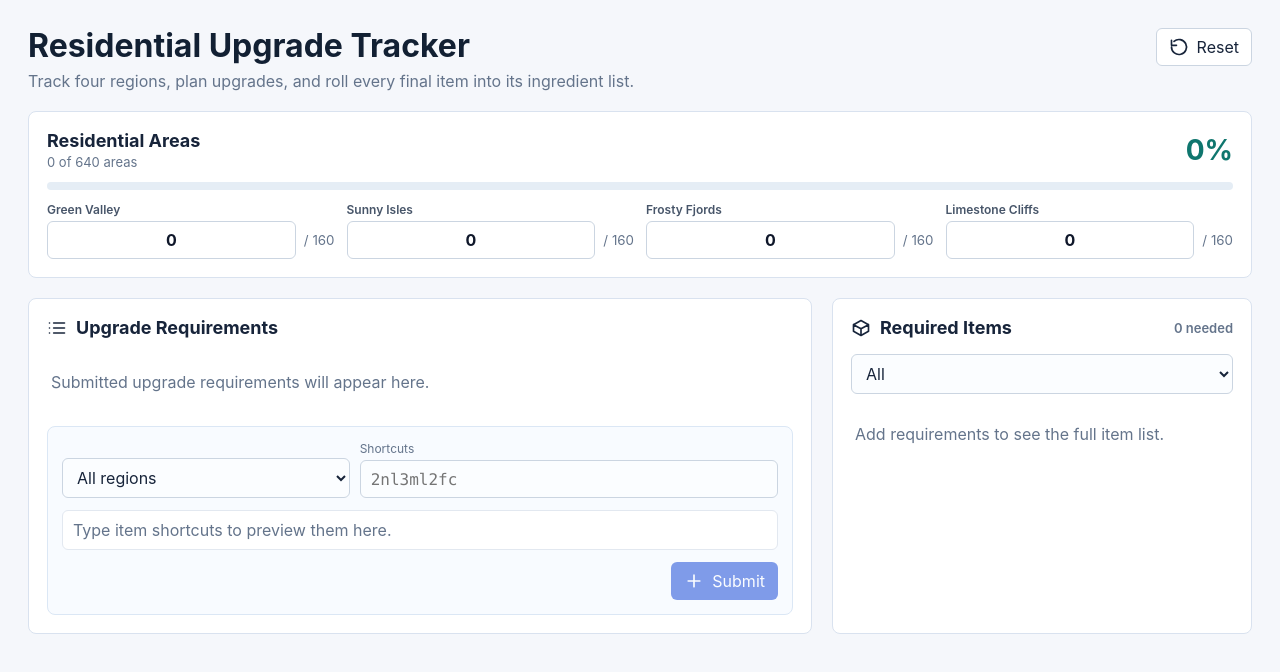
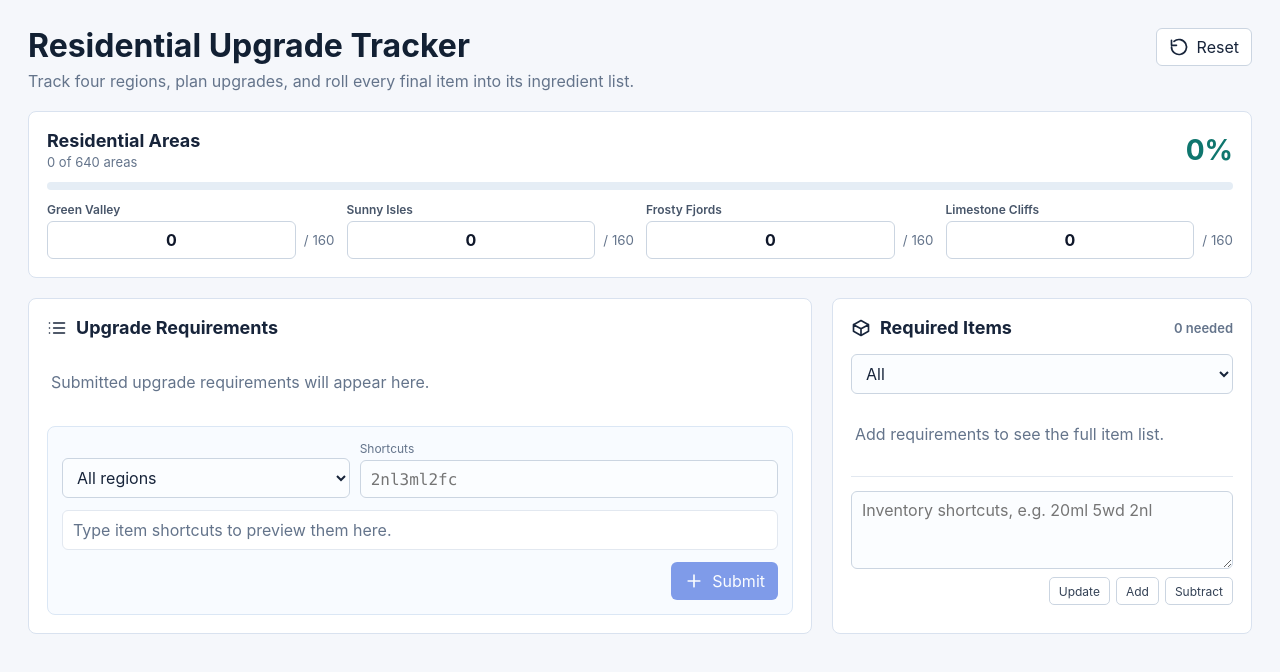
Before and after one commit to theilig/sim-city-upgrader, a React (Vite) app: page / in a window 1280 px wide. Shown: the top 672 px of the page. Built offline with nearby package versions, Linux system fonts and the light colour scheme.

Commit message:
Adding bulk input for inventory, and pulls from pending

```diff
--- a/src/App.jsx
+++ b/src/App.jsx
@@ -224,6 +224,18 @@ function parseShortcutInput(value) {
   return Object.entries(totals).map(([item, amount]) => ({ item, amount }));
 }
 
+function consumeQueuedProduction(jobs, quantity) {
+  let remaining = quantity;
+
+  return (Array.isArray(jobs) ? jobs : []).flatMap((job) => {
+    if (remaining <= 0) return [job];
+    const jobAmount = clampNumber(job.amount);
+    const consumed = Math.min(jobAmount, remaining);
+    remaining -= consumed;
+    return jobAmount > consumed ? [{ ...job, amount: jobAmount - consumed }] : [];
+  });
+}
+
 function addRequirementTree(item, quantity, totals, trail = new Set()) {
   totals[item] = (totals[item] || 0) + quantity;
 
@@ -297,6 +309,7 @@ function App() {
   const [state, setState] = useState(readStoredState);
   const [draft, setDraft] = useState(createDraft);
   const [buildingFilter, setBuildingFilter] = useState("All");
+  const [bulkInventoryInput, setBulkInventoryInput] = useState("");
   const [draggedRequirementId, setDraggedRequirementId] = useState(null);
   const [dropTargetId, setDropTargetId] = useState(null);
   const [currentTime, setCurrentTime] = useState(Date.now);
@@ -528,26 +541,44 @@ function App() {
     const batchSize = productionBatchSize(item);
     setState((current) => {
       const now = Date.now();
-      const startsAt = nextProductionStart(item, current.productionQueue, now);
+      const consumedIngredients = Object.entries(ingredients).reduce(
+        (updated, [ingredient, quantity]) => {
+          const inventoryAmount = clampNumber(updated.inventory[ingredient] || 0);
+          const fromInventory = Math.min(inventoryAmount, quantity);
+          const stillNeeded = quantity - fromInventory;
+          const pendingAmount = clampNumber(updated.inProgress[ingredient] || 0);
+          const fromPending = Math.min(pendingAmount, stillNeeded);
+
+          updated.inventory[ingredient] = inventoryAmount - fromInventory;
+          if (fromPending > 0) {
+            updated.inProgress[ingredient] = pendingAmount - fromPending;
+            updated.productionQueue[ingredient] = consumeQueuedProduction(
+              updated.productionQueue[ingredient],
+              fromPending,
+            );
+          }
+          return updated;
+        },
+        {
+          inventory: { ...current.inventory },
+          inProgress: { ...(current.inProgress || {}) },
+          productionQueue: { ...(current.productionQueue || {}) },
+        },
+      );
+      const startsAt = nextProductionStart(item, consumedIngredients.productionQueue, now);
       const completesAt = startsAt + productionDurationMilliseconds(item);
 
       return {
         ...current,
-        inventory: Object.entries(ingredients).reduce(
-          (inventory, [ingredient, quantity]) => ({
-            ...inventory,
-            [ingredient]: Math.max(0, clampNumber(inventory[ingredient] || 0) - quantity),
-          }),
-          current.inventory,
-        ),
+        inventory: consumedIngredients.inventory,
         inProgress: {
-          ...(current.inProgress || {}),
-          [item]: clampNumber(current.inProgress?.[item] || 0) + batchSize,
+          ...consumedIngredients.inProgress,
+          [item]: clampNumber(consumedIngredients.inProgress[item] || 0) + batchSize,
         },
         productionQueue: {
-          ...(current.productionQueue || {}),
+          ...consumedIngredients.productionQueue,
           [item]: [
-            ...(Array.isArray(current.productionQueue?.[item]) ? current.productionQueue[item] : []),
+            ...(Array.isArray(consumedIngredients.productionQueue[item]) ? consumedIngredients.productionQueue[item] : []),
             { amount: batchSize, startsAt, completesAt },
           ],
         },
@@ -593,6 +624,23 @@ function App() {
         [item]: clampNumber(value),
       },
     }));
+  }
+
+  function applyBulkInventory(operation) {
+    const parsedItems = parseShortcutInput(bulkInventoryInput);
+    if (!parsedItems.length) return;
+
+    setState((current) => {
+      const inventory = { ...current.inventory };
+      parsedItems.forEach(({ item, amount }) => {
+        const currentAmount = clampNumber(inventory[item] || 0);
+        if (operation === "update") inventory[item] = amount;
+        if (operation === "add") inventory[item] = currentAmount + amount;
+        if (operation === "subtract") inventory[item] = Math.max(0, currentAmount - amount);
+      });
+      return { ...current, inventory };
+    });
+    setBulkInventoryInput("");
   }
 
   function resetAll() {
@@ -797,6 +845,20 @@ function App() {
             })}
             {summary.length === 0 && <p className="empty">Add requirements to see the full item list.</p>}
           </div>
+          <div className="bulk-inventory">
+            <textarea
+              aria-label="Bulk inventory"
+              onChange={(event) => setBulkInventoryInput(event.target.value)}
+              placeholder="Inventory shortcuts, e.g. 20ml 5wd 2nl"
+              rows="3"
+              value={bulkInventoryInput}
+            />
+            <div className="bulk-inventory-actions">
+              <button type="button" onClick={() => applyBulkInventory("update")}>Update</button>
+              <button type="button" onClick={() => applyBulkInventory("add")}>Add</button>
+              <button type="button" onClick={() => applyBulkInventory("subtract")}>Subtract</button>
+            </div>
+          </div>
         </div>
       </section>
     </main>
--- a/src/styles.css
+++ b/src/styles.css
@@ -17,7 +17,8 @@ body {
 
 button,
 input,
-select {
+select,
+textarea {
   font: inherit;
 }
 
@@ -221,7 +222,8 @@ label span {
 }
 
 input,
-select {
+select,
+textarea {
   background: #fbfdff;
   border: 1px solid #cbd5e1;
   border-radius: 6px;
@@ -549,6 +551,36 @@ select {
   border-color: #bbf7d0;
 }
 
+.bulk-inventory {
+  border-top: 1px solid #e2e8f0;
+  display: grid;
+  gap: 8px;
+  margin-top: 14px;
+  padding-top: 14px;
+}
+
+.bulk-inventory textarea {
+  min-height: 68px;
+  resize: vertical;
+}
+
+.bulk-inventory-actions {
+  display: flex;
+  gap: 6px;
+  justify-content: flex-end;
+}
+
+.bulk-inventory-actions button {
+  background: #ffffff;
+  border: 1px solid #cbd5e1;
+  border-radius: 5px;
+  color: #334155;
+  cursor: pointer;
+  font-size: 12px;
+  min-height: 28px;
+  padding: 4px 9px;
+}
+
 .done-icon {
   color: #15803d;
   font-weight: 800;
```
